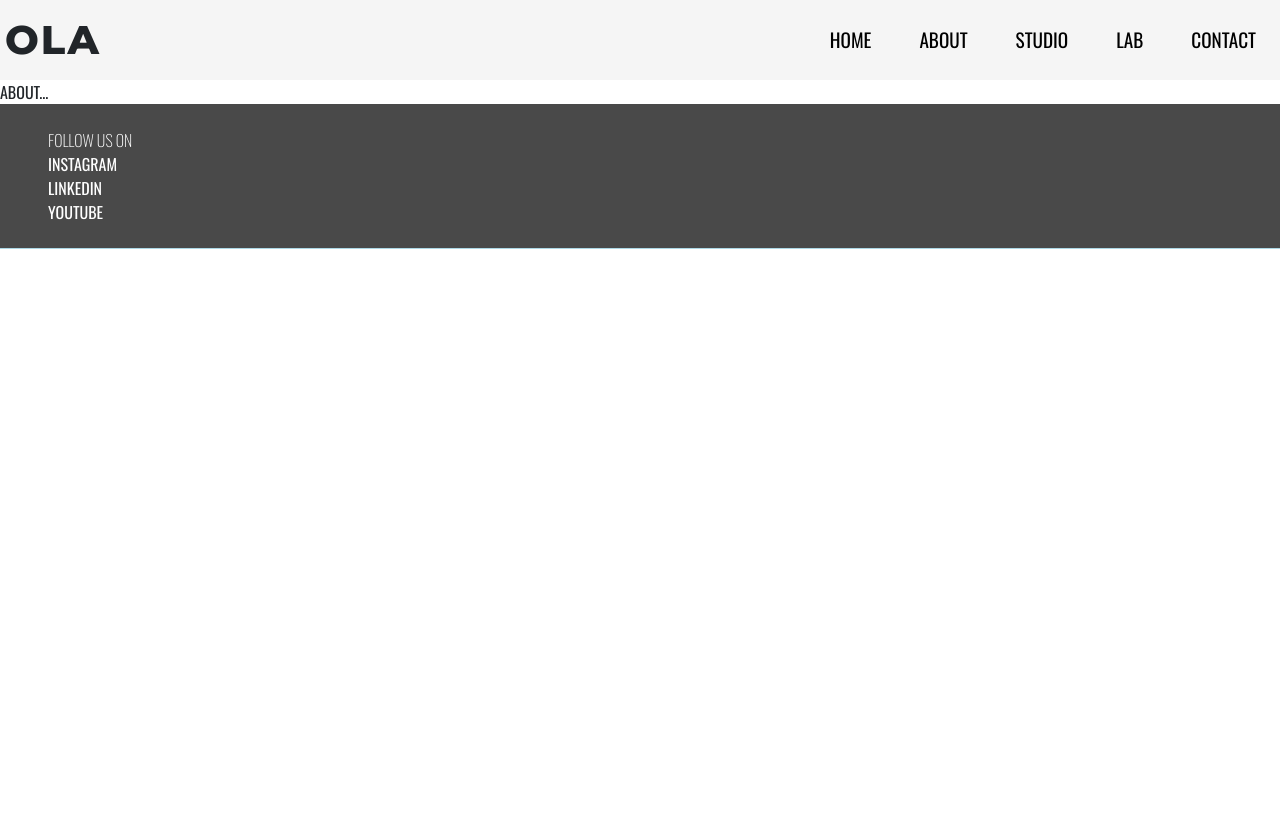
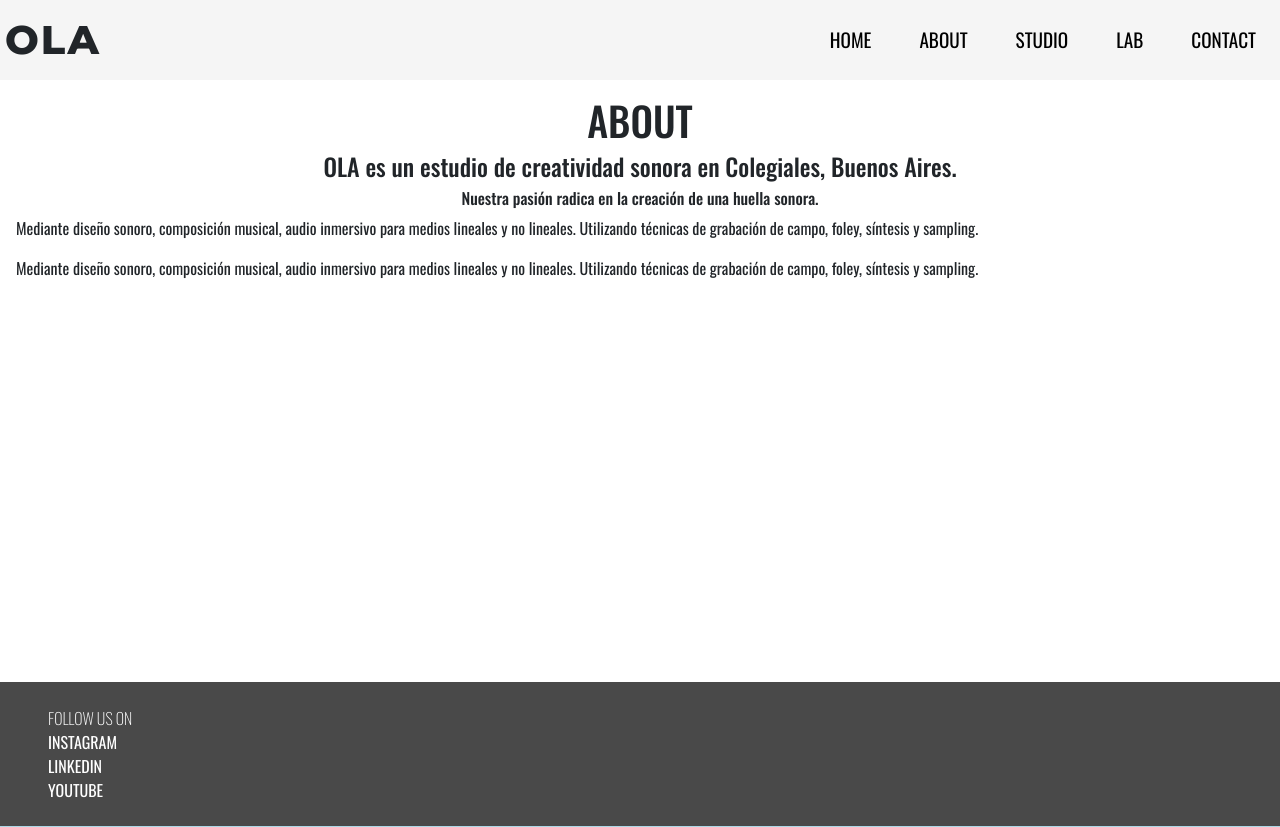
Before and after one commit to RodriCabrera/olaestudio, a React (Create React App) app: page /olaestudio/about in a window 1280 px wide. Before the commit the page ends 800 px from the top, so only its background shows below. Built offline with nearby package versions, Linux system fonts and the light colour scheme; no server answers.

Commit message:
Info added to About

```diff
--- a/src/components/Footer/Footer.elements.jsx
+++ b/src/components/Footer/Footer.elements.jsx
@@ -8,7 +8,7 @@ export const FooterContainer = styled.div`
 `;
 export const FooterWrapper = styled.div``;
 export const SocialMediaWrapper = styled.div`
-	width: 25%;
+	/* width: 25%; */
 `;
 export const SocialMediaElement = styled.a`
 	color: inherit;
--- a/src/components/Footer/Footer.jsx
+++ b/src/components/Footer/Footer.jsx
@@ -9,7 +9,6 @@ import {
 const Footer = () => {
 	return (
 		<FooterContainer>
-			<FooterWrapper>
 			<SocialMediaWrapper>
 				<p style={{ margin: "0", fontWeight: "200" }}>FOLLOW US ON</p>
 				<SocialMediaElement
@@ -35,7 +34,6 @@ const Footer = () => {
 				</SocialMediaElement>
 				{/* <SocialMediaElement>VIMEO</SocialMediaElement> */}
 			</SocialMediaWrapper>
-			</FooterWrapper>
 		</FooterContainer>
 	);
 };
--- a/src/components/Studio/StudioEquipment.elements.js
+++ b/src/components/Studio/StudioEquipment.elements.js
@@ -8,4 +8,5 @@ export const StudioEqTitle = styled.h3`
 `;
 export const StudioEqText = styled.p`
 	margin: 0 0 0 1rem;
+	text-align: center;
 `;
--- a/src/components/Studio/StudioEquipment.jsx
+++ b/src/components/Studio/StudioEquipment.jsx
@@ -11,7 +11,6 @@ const StudioEquipment = () => {
 	return (
 		<>
 			<Slider />
-
 			<StudioEqTitle>Interfaces de Audio</StudioEqTitle>
 			<StudioEqText>Universal Audio Apollo 8p</StudioEqText>
 			<StudioEqText>Universal Audio Apollo 8</StudioEqText>
--- a/src/pages/About.jsx
+++ b/src/pages/About.jsx
@@ -1,7 +1,27 @@
 import React from "react";
 
 const About = () => {
-	return <div>ABOUT...</div>;
+	return (
+		<div style={{ margin: "1rem", height: "calc(100vh - 230px)" }}>
+			<h1 style={{ textAlign: "center" }}>ABOUT</h1>
+			<h4 style={{ textAlign: "center" }}>
+				OLA es un estudio de creatividad sonora en Colegiales, Buenos Aires.
+			</h4>
+			<h6 style={{ textAlign: "center" }}>
+				Nuestra pasión radica en la creación de una huella sonora.
+			</h6>
+			<p>
+				Mediante diseño sonoro, composición musical, audio inmersivo para medios
+				lineales y no lineales. Utilizando técnicas de grabación de campo,
+				foley, síntesis y sampling.
+			</p>
+			<p>
+				Mediante diseño sonoro, composición musical, audio inmersivo para medios
+				lineales y no lineales. Utilizando técnicas de grabación de campo,
+				foley, síntesis y sampling.
+			</p>
+		</div>
+	);
 };
 
 export default About;
--- a/src/pages/Studio.jsx
+++ b/src/pages/Studio.jsx
@@ -4,7 +4,7 @@ import StudioEquipment from "../components/Studio/StudioEquipment";
 const Studio = () => {
 	return (
 		<>
-			<h1 style={{ textAlign: "center" }}>The Studio</h1>
+			<h1 style={{ textAlign: "center" }}>THE STUDIO</h1>
 			<StudioEquipment></StudioEquipment>
 		</>
 	);
```
Lines whose indentation alone changed are shown as unchanged.
